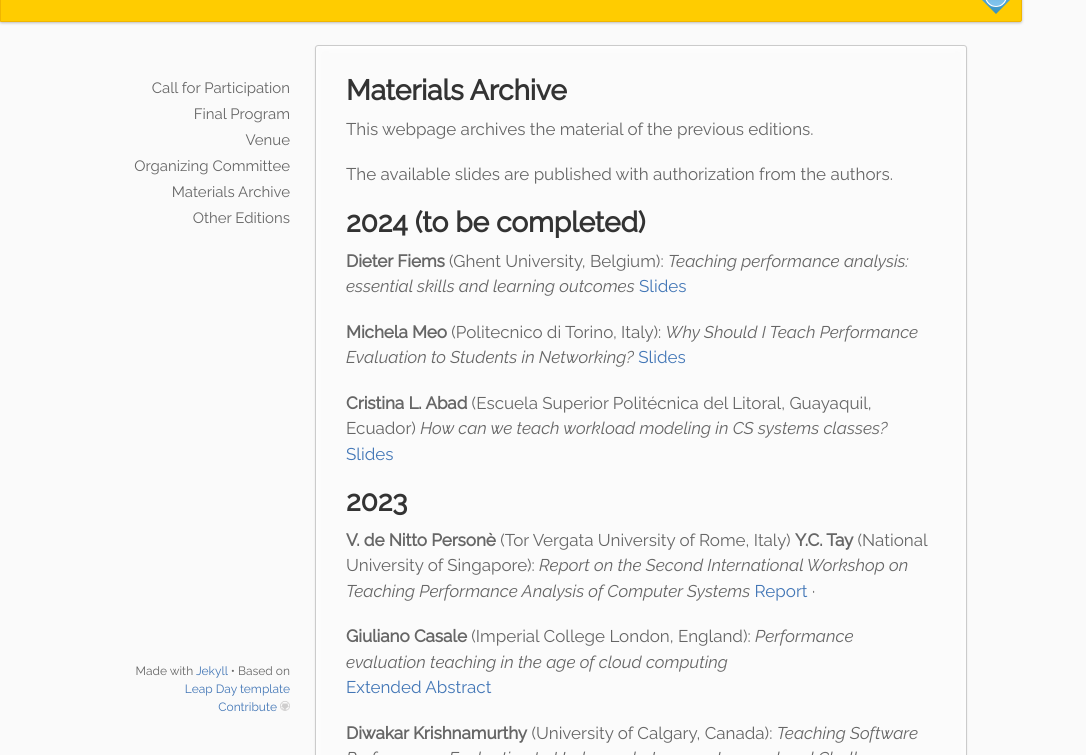
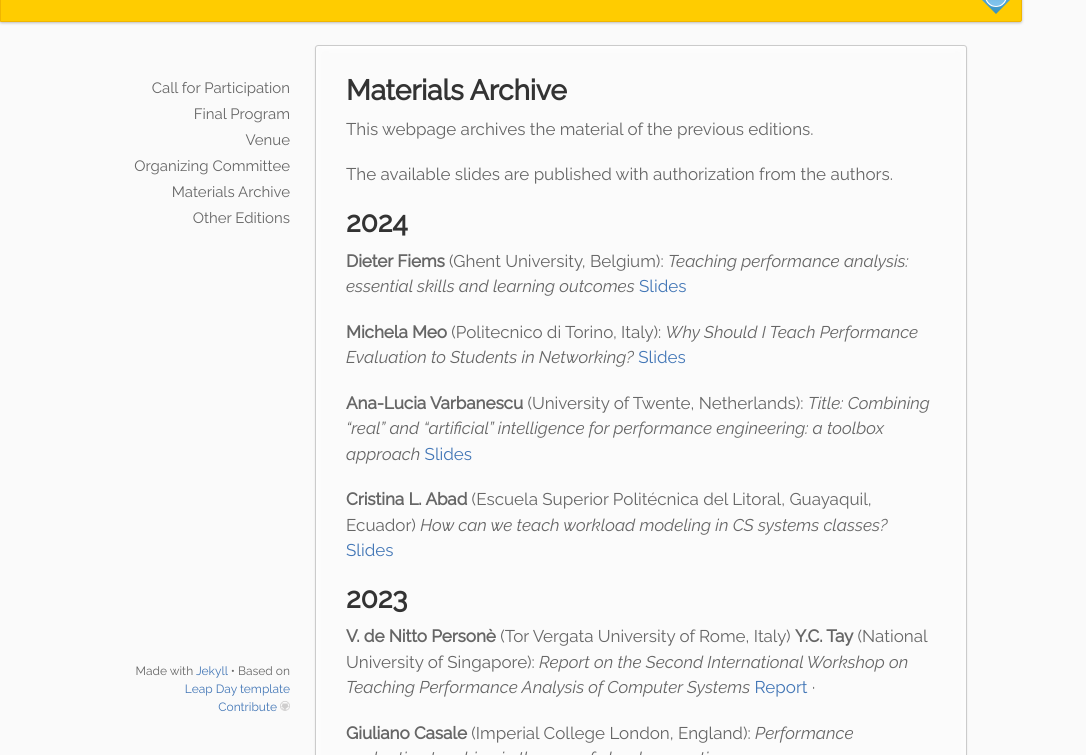
Before and after one commit to alessandropellegrini/teapacs.github.io, a Jekyll site: the page built from materials.md, in a window 1280 px wide and 900 px high, cut to the strip 145-900 px from the top of the window. Shown: the whole strip, without its empty margins (0-1086 px from the left). Built offline with Jekyll 4.4.1, drawn with Linux system fonts in a browser that asks for light colours.

Commit message:
Update materials.md

```diff
--- a/materials.md
+++ b/materials.md
@@ -8,7 +8,7 @@ This webpage archives the material of the previous editions.
 The available slides are published with authorization from the authors.
 
 
-# 2024 (to be completed)
+# 2024
 
 <!--
 **V. de Nitto Personè** (Tor Vergata University of Rome, Italy) **Y.C. Tay** (National University of Singapore): _Report on the Second International Workshop on Teaching Performance Analysis of Computer Systems_
@@ -21,9 +21,8 @@ The available slides are published with authorization from the authors.
 **Michela Meo** (Politecnico di Torino, Italy): _Why Should I Teach Performance Evaluation to Students in Networking?_
 [Slides](materials/2024-Meo.pdf)
 
-<!--
 **Ana-Lucia Varbanescu** (University of Twente, Netherlands): _Title: Combining "real" and "artificial" intelligence for performance engineering: a toolbox approach_
--->
+[Slides](materials/2024-Varbanescu.pdf)
 
 **Cristina L. Abad** (Escuela Superior Politécnica del Litoral, Guayaquil, Ecuador) _How can we teach workload modeling in CS systems classes?_
 [Slides](materials/2024-Abad.pdf)
```
